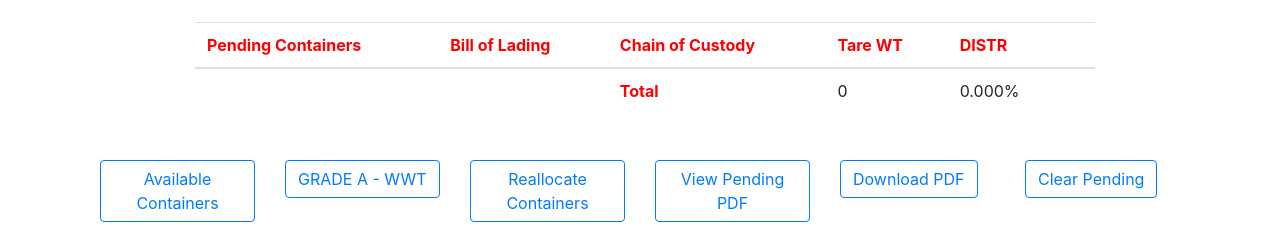
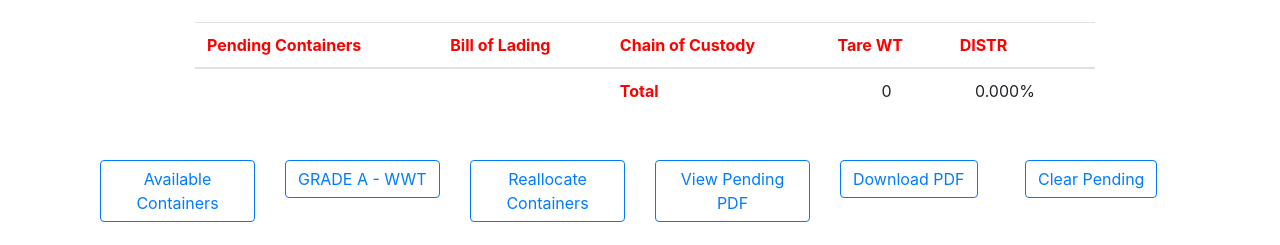
Before and after one commit to Lance-Easley/FACT-Prototype, a Django app: page /contract/1/pending in a window 1280 px wide. Shown: the part 688-933 px from the top of the page. Run offline with Django 3.2, Linux system fonts and the light colour scheme; data comes from the database, SQL or seed files in the repository; some libraries are stand-ins or nearby versions.

Commit message:
Adjusted alignment of total values

```diff
--- a/templates/pending.html
+++ b/templates/pending.html
@@ -203,8 +203,8 @@
         <td></td>
         <td></td>
         <th class="pend">Total</th>
-        <td><p id="weight-total"></p></td>
-        <td><p id="percent-total"></p></td>
+        <td><p class="align-end" id="weight-total"></p></td>
+        <td><p class="align-end" id="percent-total"></p></td>
       </tr>
     </tbody>
   </table>
```
